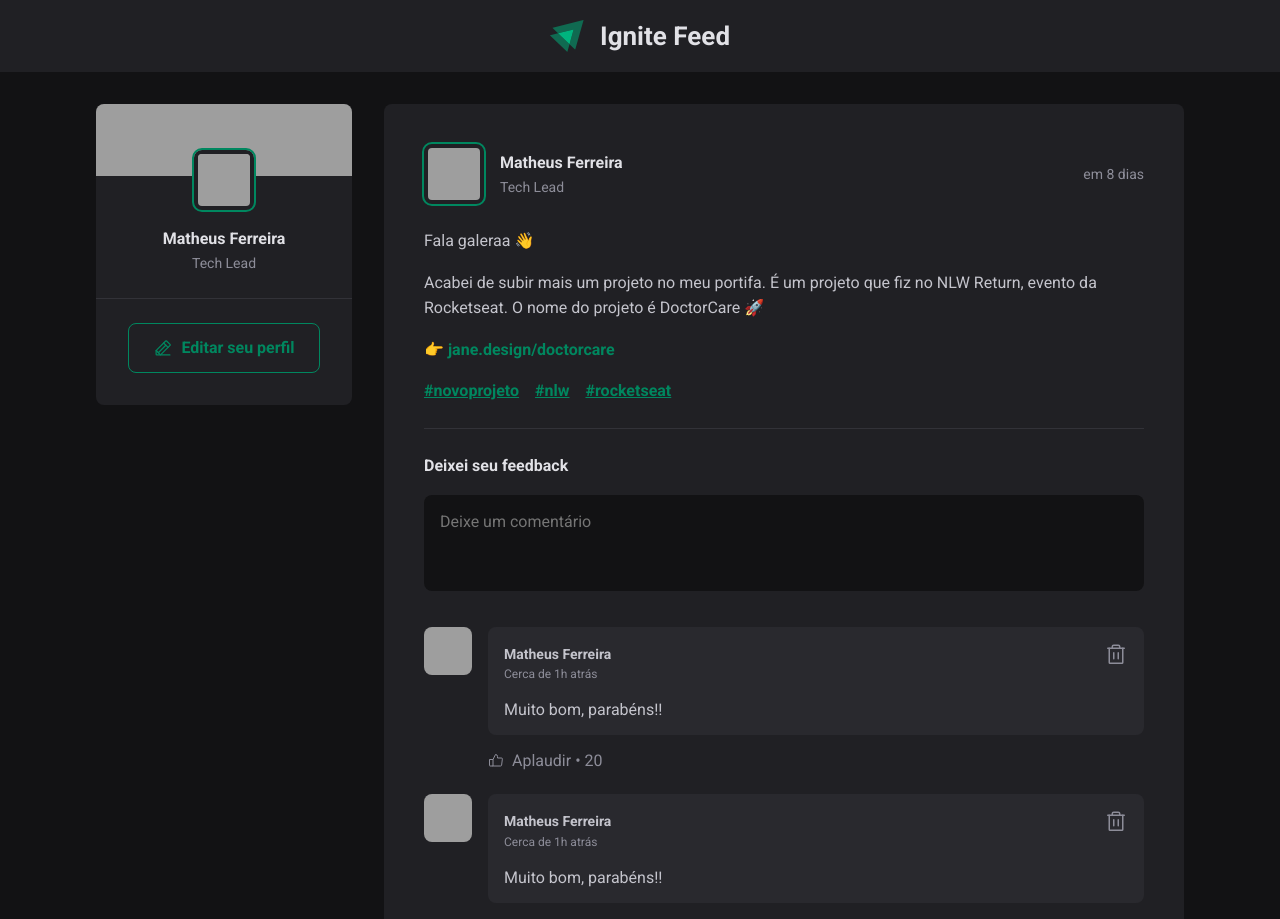
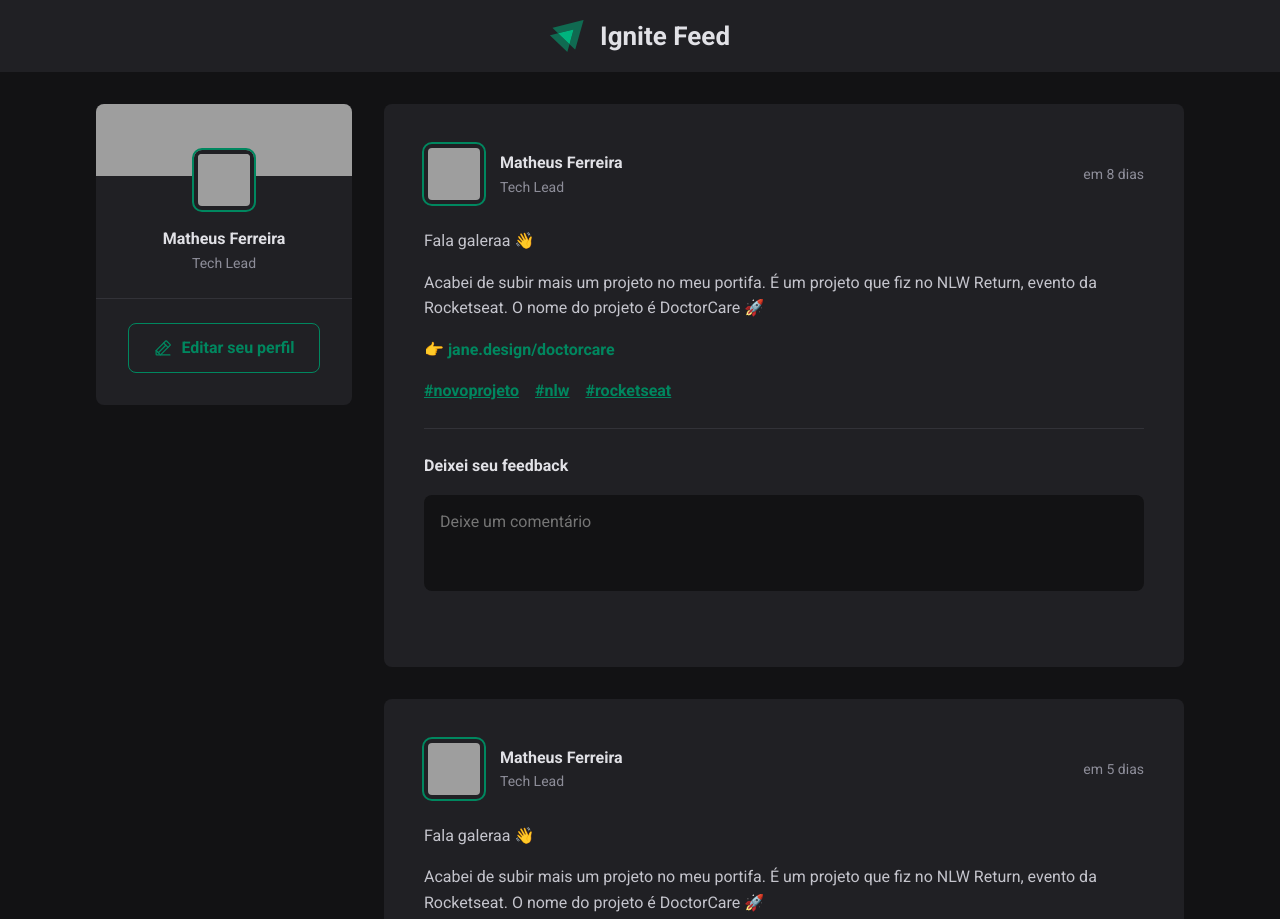
Before and after one commit to ledoctah/mba-ignite-feed, a React (Vite) app: page / in a window 1280 px wide. Shown: the top 919 px of the page. Built offline with nearby package versions, Linux system fonts and the light colour scheme; grey boxes are pictures that could not be loaded.

Commit message:
feat: add comments creation feature

```diff
--- a/src/components/Comment.jsx
+++ b/src/components/Comment.jsx
@@ -4,7 +4,7 @@ import styles from './Comment.module.css';
 
 import { Avatar } from './Avatar';
 
-export function Comment() {
+export function Comment({ content }) {
   return (
     <div className={styles.comment}>
       <Avatar hasBorder={false} src="https://github.com/ledoctah.png" />
@@ -28,7 +28,7 @@ export function Comment() {
             </button>
           </header>
 
-          <p>Muito bom, parabéns!!</p>
+          <p>{content}</p>
         </div>
 
         <footer>
--- a/src/components/Post.jsx
+++ b/src/components/Post.jsx
@@ -1,6 +1,7 @@
 /* eslint-disable no-use-before-define */
 import { format, formatDistanceToNow } from 'date-fns';
 import { ptBR } from 'date-fns/locale';
+import { useState } from 'react';
 
 import styles from './Post.module.css';
 
@@ -10,6 +11,9 @@ import { Avatar } from './Avatar';
 import { Comment } from './Comment';
 
 export function Post({ author, content, publishedAt }) {
+  const [comments, setComments] = useState([]);
+  const [newCommentText, setNewCommentText] = useState('');
+
   const publishedDateFormatted = format(
     publishedAt,
     "dd 'de' MMMM 'de' yyyy 'às' HH:mm'h'",
@@ -22,6 +26,18 @@ export function Post({ author, content, publishedAt }) {
     locale: ptBR,
     addSuffix: true,
   });
+
+  function handleCreateNewComment(event) {
+    event.preventDefault();
+
+    setComments([...comments, newCommentText]);
+
+    setNewCommentText('');
+  }
+
+  function handleNewCommentChange(event) {
+    setNewCommentText(event.target.value);
+  }
 
   return (
     <article className={styles.post}>
@@ -47,18 +63,25 @@ export function Post({ author, content, publishedAt }) {
         {content.map(line => addElement(line))}
       </div>
 
-      <form className={styles.commentForm}>
+      <form className={styles.commentForm} onSubmit={handleCreateNewComment}>
         <strong>Deixei seu feedback</strong>
-        <textarea placeholder="Deixe um comentário" />
+
+        <textarea
+          name="comment"
+          placeholder="Deixe um comentário"
+          onChange={handleNewCommentChange}
+          value={newCommentText}
+        />
+
         <footer>
           <button type="submit">Publicar</button>
         </footer>
       </form>
 
       <div className={styles.commentList}>
-        <Comment />
-        <Comment />
-        <Comment />
+        {comments.map(comment => (
+          <Comment key={Math.random()} content={comment} />
+        ))}
       </div>
     </article>
   );
```
